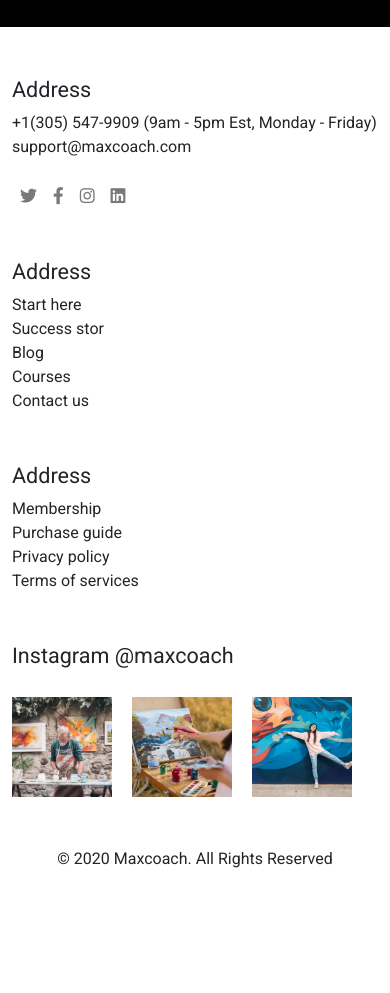
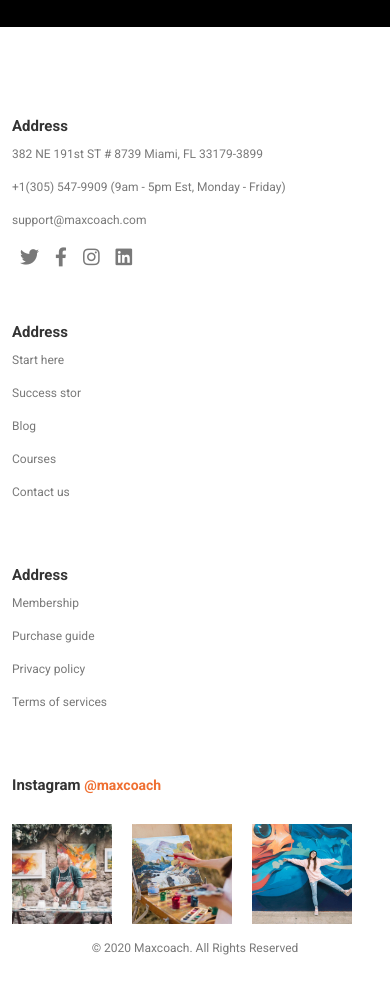
Before and after one commit to AndreaCasentini93/proj-html-vuejs, a Vue app: page / in a window 390 px wide. Shown: the part 860-1853 px from the top of the page. Before the commit the page ends 1751 px from the top, so only its background shows below. Built offline with nearby package versions, Linux system fonts and the light colour scheme; a small style sheet from the web is missing.

Commit message:
Footer and Header Refactoring

```diff
--- a/src/assets/style/mixins.scss
+++ b/src/assets/style/mixins.scss
@@ -4,7 +4,7 @@
 @mixin button-layout-1($type_color: unset, $type_background: unset, $hover_color: unset, $hover_background: unset) {
     padding: 7px 40px;
     border-radius: 5px;
-    font-size: 12px;
+    font-size: 13px;
     font-weight: 700;
     color: $type_color;
     background-color: $type_background;
@@ -34,14 +34,14 @@
 
 // Transitions
 @mixin transition-type-1($transition_property: all) {
-    transition: $transition_property .3s linear;
+    transition: $transition_property .3s;
 }
 
 // Social Media
 @mixin menu-social-media {
     margin: 0 8px;
     vertical-align: middle;
-    font-size: 17px;
+    font-size: 19px;
     color: $social-color;
     @include transition-type-1(color);
 
--- a/src/assets/style/variables.scss
+++ b/src/assets/style/variables.scss
@@ -13,6 +13,7 @@ $sub-title-color: #333333;
 $social-color: #797979;
 $invisible-color: #00000000;
 $title-color: #76CAF2;
+$ashtag-color: #EF6F31;
 
 // Background Colors
 $bg-countdown: #F5F5F5;
--- a/src/components/Countdown.vue
+++ b/src/components/Countdown.vue
@@ -26,7 +26,7 @@ export default {
 
         div {
             margin: 13px 15px;
-            font-size: 12px;
+            font-size: 13px;
             color: $base-color;
         }
 
--- a/src/components/Footer.vue
+++ b/src/components/Footer.vue
@@ -7,7 +7,7 @@
                     <h4>Address</h4>
                     <ul>
                         <li>
-                            {{ contacts.adress }}
+                            {{ contacts.address }}
                         </li>
                         <li>
                             {{ contacts.phone }}
@@ -16,13 +16,7 @@
                             {{ contacts.email }}
                         </li>
                     </ul>
-                    <ul class="d-flex align-items-center menu_socials">
-                        <li v-for="social, index in socials" :key="index" class="d-flex align-items-center">
-                            <a :href="social.url" class="social_link">
-                                <i :class="social.class"></i>
-                            </a>
-                        </li>
-                    </ul>
+                    <Socials :menuSocials="socials"/>
                 </div>
                 <!-- /COLUMN 1 -->
 
@@ -61,13 +55,17 @@
                 </div>
                 <!-- /COLUMN 4 -->
 
-                <div class="col-12 text-center">&#xa9; 2020 Maxcoach. All Rights Reserved</div>
+                <!-- RESERVED -->
+                <p class="col-12 text-center">&#xa9; 2020 Maxcoach. All Rights Reserved</p>
+                <!-- /RESERVED -->
             </div>
         </div>
     </footer>
 </template>
 
 <script>
+import Socials from './Socials.vue';
+
 export default {
     name: 'Footer',
     props: {
@@ -75,6 +73,9 @@ export default {
         contacts: Object,
         explore: Array,
         information: Array
+    },
+    components: {
+        Socials
     },
     data: function() {
         return {
@@ -106,7 +107,7 @@ export default {
 
     footer {
         .container {
-            padding-top: 50px;
+            padding-top: 90px;
             padding-bottom: 20px;
 
             .row {
@@ -116,23 +117,69 @@ export default {
                         margin-bottom: 50px;
                     }
 
-                    .social_link {
-                        @include menu-social-media;
-                        margin-top: 25px;
+                    h4 {
+                        margin-bottom: 10px;
+                        font-size: 17px;
+                        font-weight: 700;
+                        color: $sub-title-color;
+
+                        .ashtag {
+                            font-size: 15px;
+                            color: $ashtag-color;
+                        }
                     }
 
                     ul {
                         li {
+                            margin-bottom: 15px;
+                            font-size: 14px;
+                            color: $base-color;
+
                             a {
+                                font-size: 14px;
+                                color: $base-color;
+                                @include transition-type-1(color);
+
+                                &:hover {
+                                    color: darken($link-color, 20%);
+                                }
+
                                 img {
                                     max-width: 100px;
                                     margin-top: 20px;
                                     margin-right: 20px;
+                                    @include transition-type-1(opacity);
+
+                                    &:hover {
+                                        opacity: .8;
+                                    }
                                 }
                             }
                         }
                     }
                 }
+
+                p {
+                    font-size: 14px;
+                    color: $base-color;
+                }
+            }
+        }
+        @media screen and (max-width: 767px) {
+            h4 {
+                font-size: 15px !important;
+            }
+            .ashtag {
+                font-size: 14px !important;
+            }
+            li {
+                font-size: 12px !important;
+            }
+            a {
+                font-size: 12px !important;
+            }
+            p {
+                font-size: 12px !important;
             }
         }
     }
--- a/src/components/Header.vue
+++ b/src/components/Header.vue
@@ -36,5 +36,4 @@ export default {
 <style lang="scss" scoped>
     @import '../assets/style/variables.scss';
     @import '../assets/style/mixins.scss';
-
 </style>
--- a/src/components/Menu.vue
+++ b/src/components/Menu.vue
@@ -16,13 +16,7 @@
             <!-- /LINKS MENU -->
 
             <!-- SOCIAL MENU -->
-            <ul class="d-flex align-items-center menu_socials hidden_1199px">
-                <li v-for="social, index in menuSocials" :key="index" class="d-flex align-items-center">
-                    <a :href="social.url" class="social_link">
-                        <i :class="social.class"></i>
-                    </a>
-                </li>
-            </ul>
+            <Socials :menuSocials="menuSocials"/>
             <!-- /SOCIAL MENU -->
 
             <!-- DROPDOWN MENU-->
@@ -45,11 +39,16 @@
 </template>
 
 <script>
+import Socials from './Socials.vue';
+
 export default {
     name: 'Menu',
     props: {
         menuLinks: Array,
         menuSocials: Array
+    },
+    components: {
+        Socials
     },
     data: function() {
         return {
--- /dev/null
+++ b/src/components/Socials.vue
@@ -0,0 +1,27 @@
+<template>
+    <ul class="d-flex align-items-center menu_socials hidden_1199px">
+        <li v-for="social, index in menuSocials" :key="index" class="d-flex align-items-center">
+            <a :href="social.url" class="social_link">
+                <i :class="social.class"></i>
+            </a>
+        </li>
+    </ul>
+</template>
+
+<script>
+export default {
+    name: 'Social',
+    props: {
+        menuSocials: Array
+    }
+}
+</script>
+
+<style lang="scss" scoped>
+    @import '../assets/style/variables.scss';
+    @import '../assets/style/mixins.scss';
+
+    .social_link {
+        @include menu-social-media;
+    }
+</style>
```
